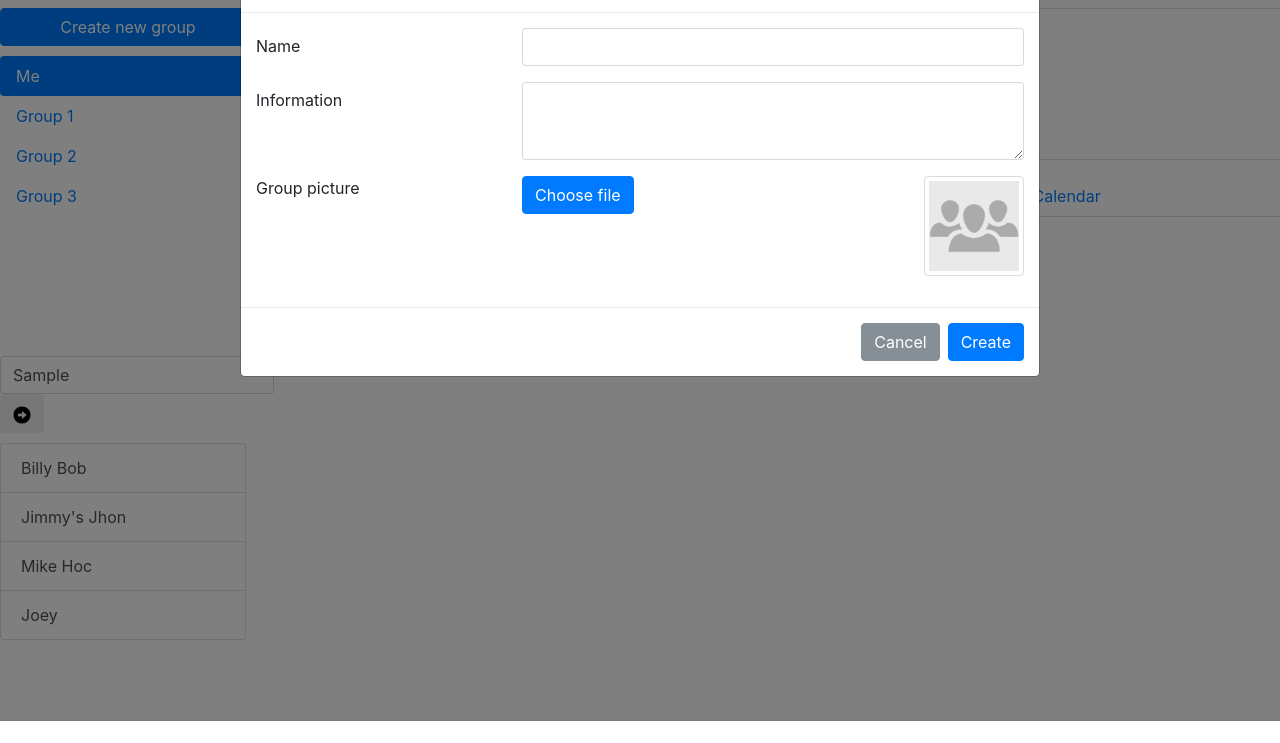
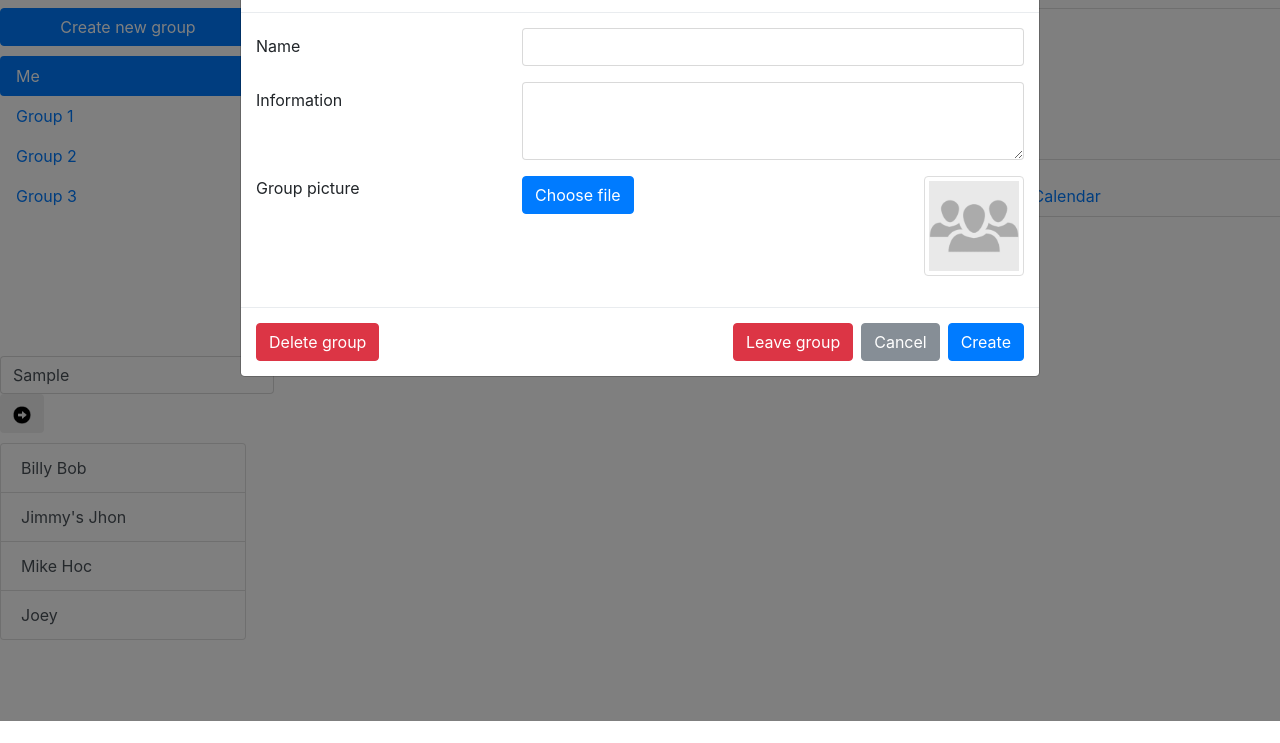
Before and after one commit to will-johnston/Schedule-It, a plain HTML site: page app/index.html in a window 1280 px wide. Both pictures are taken after typing "Sample" into the empty fields and a click on the button "Create new group". Shown: the part 79-822 px from the top of the page. Drawn offline with Linux system fonts and the light colour scheme.

Commit message:
Added delete group button & leave group button

```diff
--- a/app/index.html
+++ b/app/index.html
@@ -176,6 +176,8 @@
 					</div>
 				</div>
 				<div class="modal-footer">
+					<button type="button" class="btn btn-danger mr-auto">Delete group</button>
+					<button type="button" class="btn btn-danger mr-">Leave group</button>
 					<button type="button" class="btn btn-secondary" data-dismiss="modal">Cancel</button>
 					<button type="button" class="btn btn-primary">Create</button>
 				</div>
```
